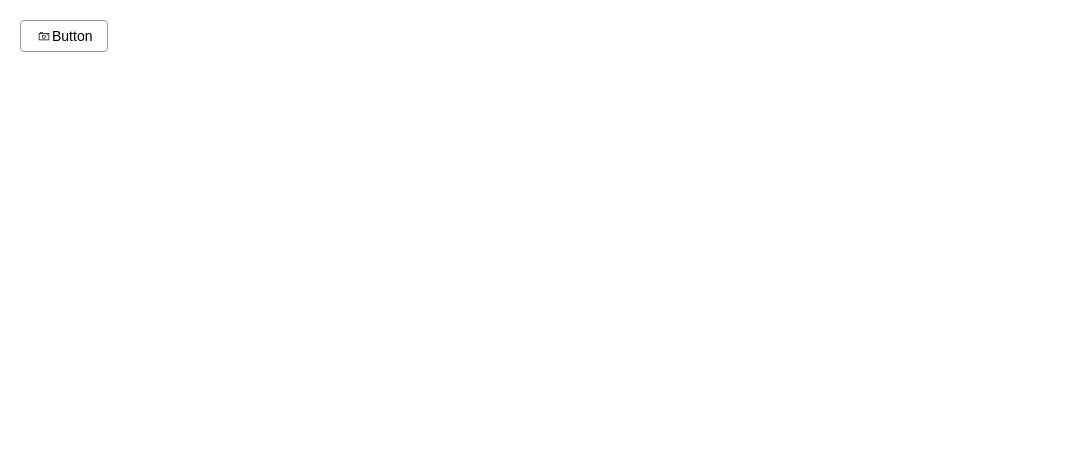
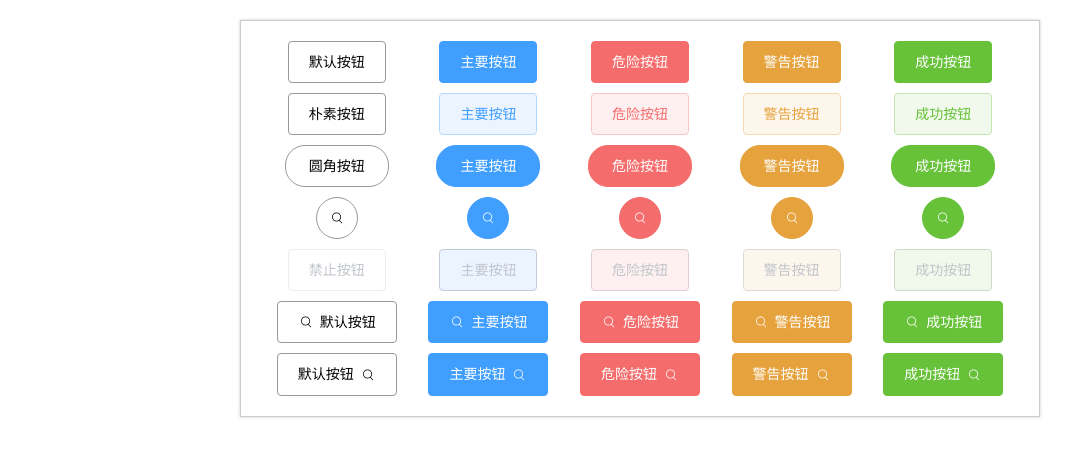
Before and after one commit to ByeWord/vue-component, a Vue app: page / in a window 1280 px wide. Shown: the top 456 px of the page, without its empty margins (0-1084 px from the left). Built offline with nearby package versions, Linux system fonts and the light colour scheme.

Commit message:
基本重构button完成

```diff
--- a/src/App.vue
+++ b/src/App.vue
@@ -1,20 +1,100 @@
 <template>
     <div id="app">
-        <w-button icon="camera">Button</w-button>
+        <div class="btn-demo">
+            <div class="basic-btn basic-btn-demo">
+                <w-button>默认按钮</w-button>
+                <w-button type="primary">主要按钮</w-button>
+                <w-button type="danger">危险按钮</w-button>
+                <w-button type="warning">警告按钮</w-button>
+                <w-button type="success">成功按钮</w-button>
+            </div>
+            <div class="plain-btn basic-btn-demo">
+                <w-button>朴素按钮</w-button>
+                <w-button type="primary" plain>主要按钮</w-button>
+                <w-button type="danger" plain>危险按钮</w-button>
+                <w-button type="warning" plain>警告按钮</w-button>
+                <w-button type="success" plain>成功按钮</w-button>
+            </div>
+            <div class="plain-btn basic-btn-demo">
+                <w-button round>圆角按钮</w-button>
+                <w-button type="primary" round>主要按钮</w-button>
+                <w-button type="danger" round>危险按钮</w-button>
+                <w-button type="warning" round>警告按钮</w-button>
+                <w-button type="success" round>成功按钮</w-button>
+            </div>
+            <div class="plain-btn basic-btn-demo">
+                <w-button icon="search" circle></w-button>
+                <w-button type="primary" icon="search" circle></w-button>
+                <w-button type="danger" icon="search" circle></w-button>
+                <w-button type="warning" icon="search" circle></w-button>
+                <w-button type="success" icon="search" circle></w-button>
+            </div>
+            <div class="plain-btn basic-btn-demo">
+                <w-button button-disabled>禁止按钮</w-button>
+                <w-button type="primary" button-disabled>主要按钮</w-button>
+                <w-button type="danger" button-disabled>危险按钮</w-button>
+                <w-button type="warning" button-disabled>警告按钮</w-button>
+                <w-button type="success" button-disabled>成功按钮</w-button>
+            </div>
+            <div class="basic-btn basic-btn-demo">
+                <w-button icon="search">默认按钮</w-button>
+                <w-button type="primary" icon="search">主要按钮</w-button>
+                <w-button type="danger" icon="search">危险按钮</w-button>
+                <w-button type="warning" icon="search">警告按钮</w-button>
+                <w-button type="success" icon="search">成功按钮</w-button>
+            </div>
+            <div class="basic-btn basic-btn-demo">
+                <w-button>默认按钮
+                    <w-icon name="search" class="w-icon--right"></w-icon>
+                </w-button>
+                <w-button type="primary">主要按钮
+                    <w-icon name="search" class="w-icon--right"></w-icon>
+                </w-button>
+                <w-button type="danger">危险按钮
+                    <w-icon name="search" class="w-icon--right"></w-icon>
+                </w-button>
+                <w-button type="warning">警告按钮
+                    <w-icon name="search" class="w-icon--right"></w-icon>
+                </w-button>
+                <w-button type="success">成功按钮
+                    <w-icon name="search" class="w-icon--right"></w-icon>
+                </w-button>
+            </div>
+        </div>
     </div>
 </template>
 
 <script>
   import WIcon from "./components/icon/src/icon";
   import WButton from "./components/button/src/button";
+
   export default {
     name: 'app',
-    components: {WIcon,WButton},
+    components: {WIcon, WButton},
   }
 </script>
 
 <style lang="scss">
-    #app{
+    #app {
         padding: 20px;
     }
+
+    .btn-demo {
+        display: flex;
+        flex-direction: column;
+        width: 800px;
+        margin: 0 auto;
+        border: 1px solid #cccccc;
+        box-shadow: 0 0 3px rgba(0, 0, 0, 0.2);
+        padding: 20px;
+    }
+
+    .basic-btn-demo {
+        display: flex;
+        align-items: center;
+        justify-content: space-around;
+        &:not(:last-child) {
+            margin-bottom: 10px;
+        }
+    }
 </style>
--- a/src/components/button/src/button.vue
+++ b/src/components/button/src/button.vue
@@ -1,8 +1,8 @@
 <template>
     <button class="w-button"
             :class="[
-              type ? 'el-button--' + type : '',
-              buttonSize ? 'el-button--' + buttonSize : '',
+              type ? 'w-button--' + type : '',
+              buttonSize ? 'w-button--' + buttonSize : '',
               {
                 'is-disabled': buttonDisabled,
                 'is-loading': loading,
@@ -11,15 +11,18 @@
                 'is-circle': circle
               }
     ]"
-    :type="nativeType"
+            :type="nativeType"
+            @click="onClick"
     >
-        <w-icon v-if="icon" :name="icon"></w-icon>
-        <span v-if="$slots.default"><slot></slot></span>
+        <w-icon v-if="icon&&!loading" :name="icon"></w-icon>
+        <w-icon v-if="loading" class="loading" name="loading"></w-icon>
+        <span :class="{hasIcon:!!icon}" class="w-button-slot-wrapper" v-if="$slots.default"><slot></slot></span>
     </button>
 </template>
 
 <script>
   import WIcon from "../../icon/src/icon";
+
   export default {
     name: "WButton",
     components: {WIcon},
@@ -34,8 +37,8 @@
       buttonSize: {
         type: String
       },
-      nativeType:{
-        type:String,
+      nativeType: {
+        type: String,
         default: 'button'
       },
       buttonDisabled: Boolean,
@@ -43,60 +46,177 @@
       plain: Boolean,
       round: Boolean,
       circle: Boolean
+    },
+    methods: {
+      onClick(evt) {
+        if (!this.buttonDisabled)
+          this.$emit('click', evt);
+      }
     }
   }
 </script>
 
 <style lang="scss" scoped>
+    //css技巧：默认样式排在前 互斥样式
     @import "../../../assets/css/var";
+
     .w-button {
         display: flex;
         align-items: center;
         justify-content: center;
-        height: $button-height;
         border: $button-border;
         background-color: $button-bgc;
-        padding: 0 15px;
+        padding: 12px 20px;
         border-radius: $button-border-radius;
         transition: all 0.2s ease-in-out;
         &:hover {
-            border-color: $button-hover-border-color;
-            background-color: $button-hover-bgc;
+            background: #66b1ff;
+            border-color: #66b1ff;
+            color: #fff;
         }
         //type
-        &--success{
-
+        &--success {
+            color: #fff;
+            background-color: #67c23a;
+            border-color: #67c23a;
+            &.is-plain {
+                color: #67c23a;
+                background: #f0f9eb;
+                border-color: #c2e7b0;
+                &:hover {
+                    color: #fff;
+                    background-color: #67c23a;
+                    border-color: #67c23a;
+                }
+            }
+            &:hover {
+                background: #85ce61;
+                border-color: #85ce61;
+            }
         }
-        &--warning{
-
+        &--warning {
+            color: #fff;
+            background-color: #e6a23c;
+            border-color: #e6a23c;
+            &.is-plain {
+                color: #e6a23c;
+                background: #fdf6ec;
+                border-color: #f5dab1;
+                &:hover {
+                    color: #fff;
+                    background-color: #e6a23c;
+                    border-color: #e6a23c;
+                }
+            }
+            &:hover {
+                background: #ebb563;
+                border-color: #ebb563;
+            }
         }
-        &--primary{
-
+        &--danger {
+            color: #fff;
+            background-color: #f56c6c;
+            border-color: #f56c6c;
+            &.is-plain {
+                color: #f56c6c;
+                background: #fef0f0;
+                border-color: #fbc4c4;
+                &:hover {
+                    color: #fff;
+                    background-color: #f56c6c;
+                    border-color: #f56c6c;
+                }
+            }
+            &:hover {
+                background: #f78989;
+                border-color: #f78989;
+            }
+        }
+        &--primary {
+            color: #fff;
+            background-color: #409eff;
+            border-color: #409eff;
+            &.is-plain {
+                color: #409eff;
+                background: #ecf5ff;
+                border-color: #b3d8ff;
+                &:hover {
+                    background-color: #409eff;
+                    border-color: #409eff;
+                    color: #fff;
+                }
+            }
+            &:hover {
+                background: #66b1ff;
+                border-color: #66b1ff;
+            }
         }
         // size
         &--small {
-            height: $button-small-height;
+            padding: 6px 12px;
         }
         &--min {
-            height: $button-min-height;
+            padding: 2px 12px;
             font-size: $button-min-font-size;
-            padding: 0 8px;
         }
         //state
-        &.is-disabled{
+        &.is-disabled {
+            cursor: not-allowed;
+            background-color: #fff;
+            border-color: #ebeef5;
+            color: #c0c4cc;
+            &.w-button--primary{
+                background: #ecf5ff;
+                border-color: #c3ccd6;
+            }
+            &.w-button--success{
+                background: #f0f9eb;
+                border-color: #d0d9cb;
+            }
+            &.w-button--warning{
+                background: #fdf6ec;
+                border-color: #e1dad0;
+            }
+            &.w-button--danger{
+                background: #fef0f0;
+                border-color: #ddcfcf;
+            }
+        }
+        &.is-loading {
 
         }
-        &.is-loading{
+        &.is-round {
+            border-radius: 20px;
+            padding: 12px 23px;
+        }
+        &.is-circle {
+            border-radius: 50%;
+            padding: 12px;
+        }
+        .w-icon {
+            display: flex;
+            align-items: center;
+            justify-content: center;
+            &.loading {
+                animation: spin 2s infinite linear;
+            }
+        }
+        .hasIcon{
+            margin-left: 6px;
+        }
+        &-slot-wrapper{
+            display: flex;
+            align-items: center;
+        }
 
+    }
+
+    @keyframes spin {
+        from {
+            transform: rotate(0deg);
         }
-        &.is-plain{
-
-        }
-        &.is-round{
-
-        }
-        &.is-circle{
-
+        to {
+            transform: rotate(360deg);
         }
     }
 </style>
--- a/src/components/icon/src/icon.vue
+++ b/src/components/icon/src/icon.vue
@@ -22,5 +22,8 @@
         height: 1em;
         fill: currentColor;
         overflow: hidden;
+        &--right{
+            margin-left: 6px;
+        }
     }
 </style>
```
Also changed, not shown: src/assets/icon/icons.js, 2 other files (tests, documents, lock files or other folders).
